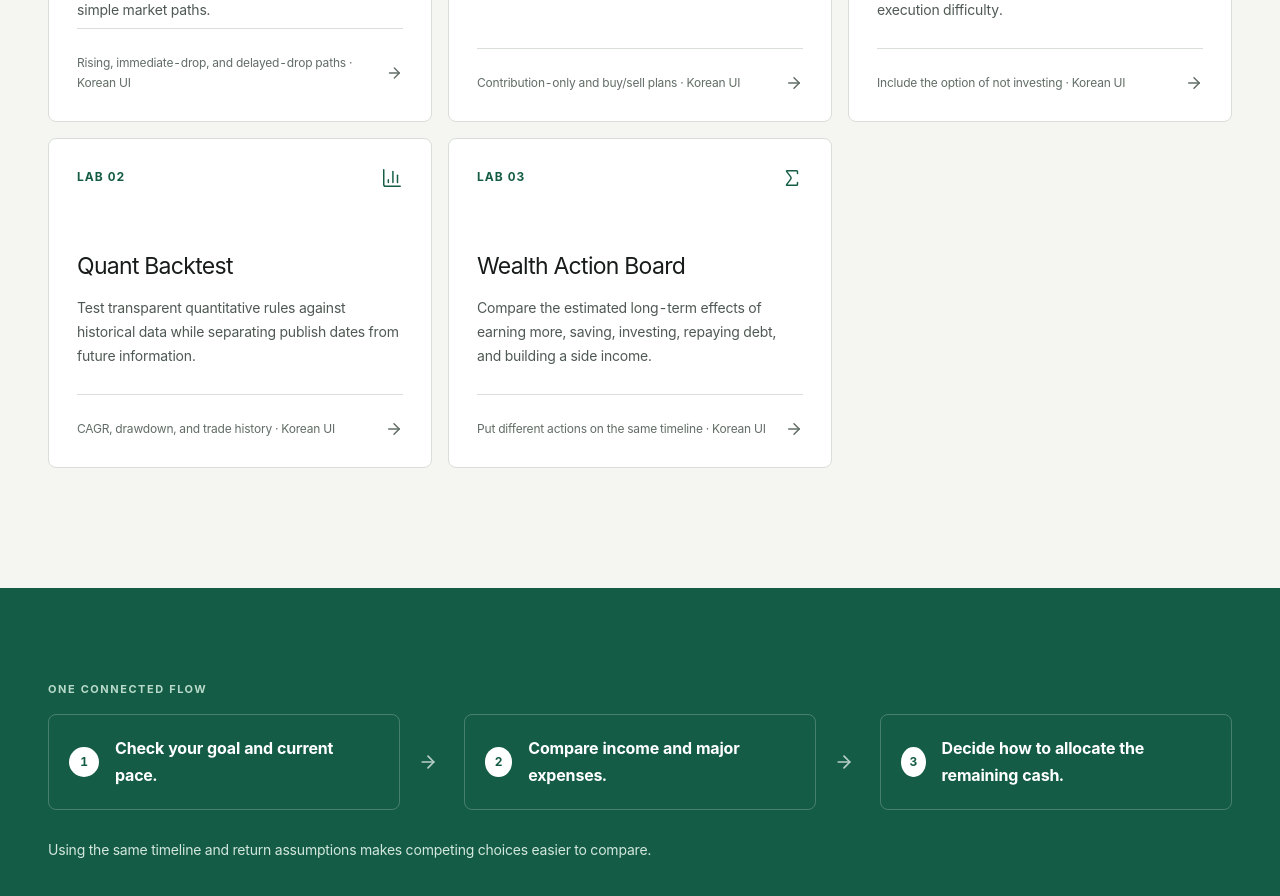
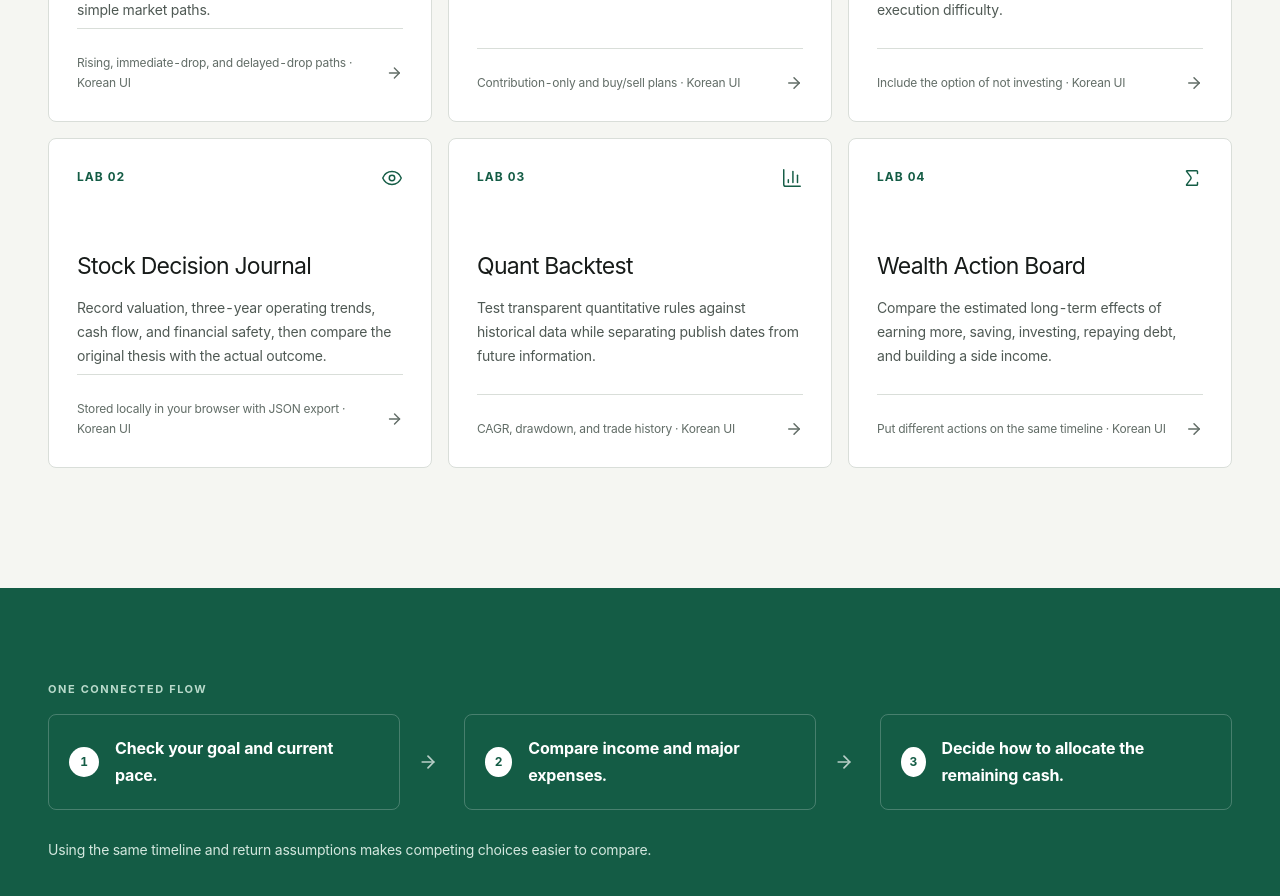
Before and after one commit to Yuubmingu/wealth-decision-lab, a Next.js app: page /en in a window 1280 px wide. Shown: the part 2000-2896 px from the top of the page. Built offline with nearby package versions, Linux system fonts and the light colour scheme; no server answers.

Commit message:
영문 홈에 전체 도구 카드 반영

```diff
--- a/app/en/page.tsx
+++ b/app/en/page.tsx
@@ -132,6 +132,15 @@ const calculators = [
   },
   {
     number: "LAB 02",
+    icon: Eye,
+    title: "Stock Decision Journal",
+    description:
+      "Record valuation, three-year operating trends, cash flow, and financial safety, then compare the original thesis with the actual outcome.",
+    href: "/tools/decision-journal",
+    example: "Stored locally in your browser with JSON export",
+  },
+  {
+    number: "LAB 03",
     icon: BarChart3,
     title: "Quant Backtest",
     description:
@@ -140,7 +149,7 @@ const calculators = [
     example: "CAGR, drawdown, and trade history",
   },
   {
-    number: "LAB 03",
+    number: "LAB 04",
     icon: Sigma,
     title: "Wealth Action Board",
     description:
```
